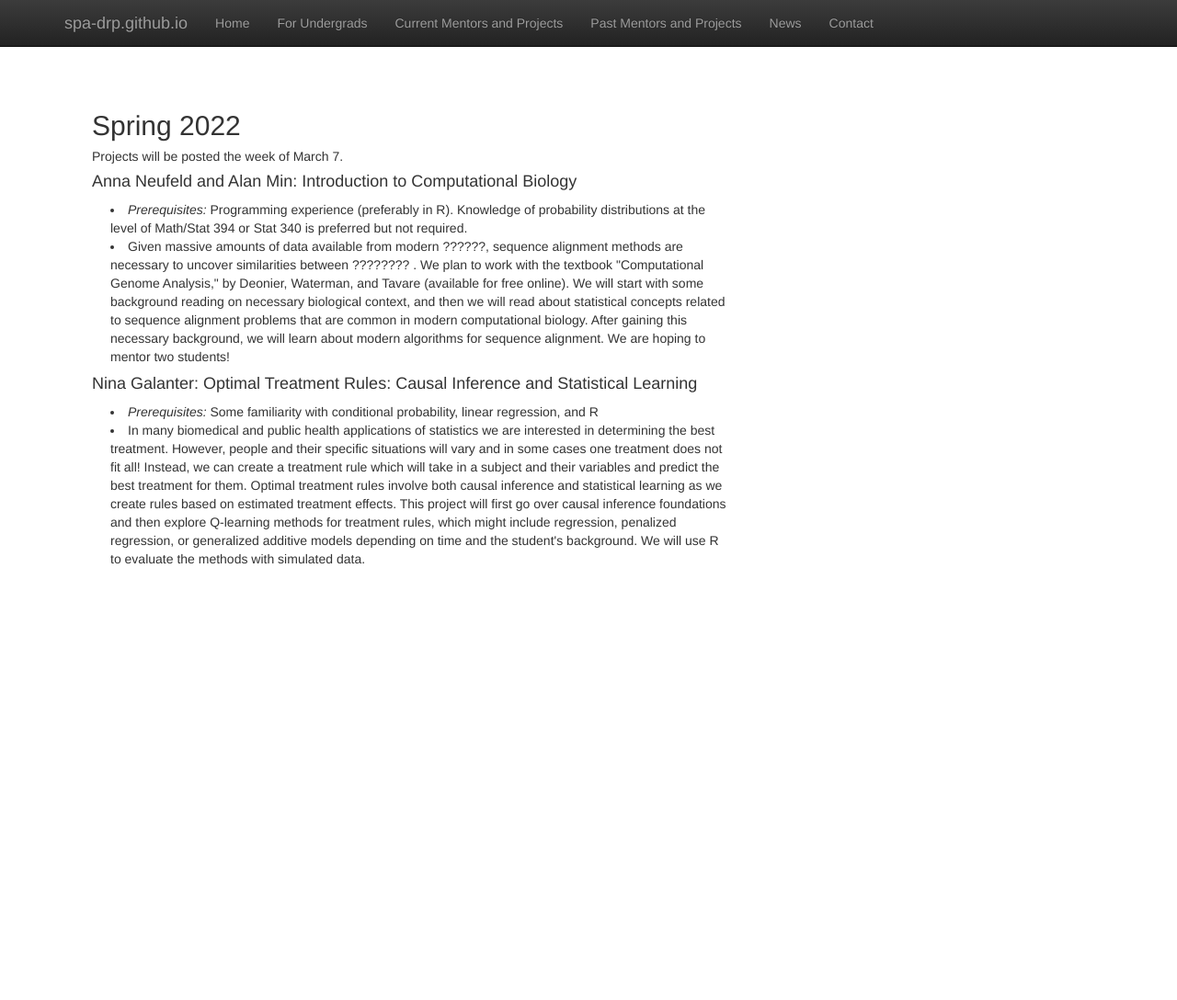
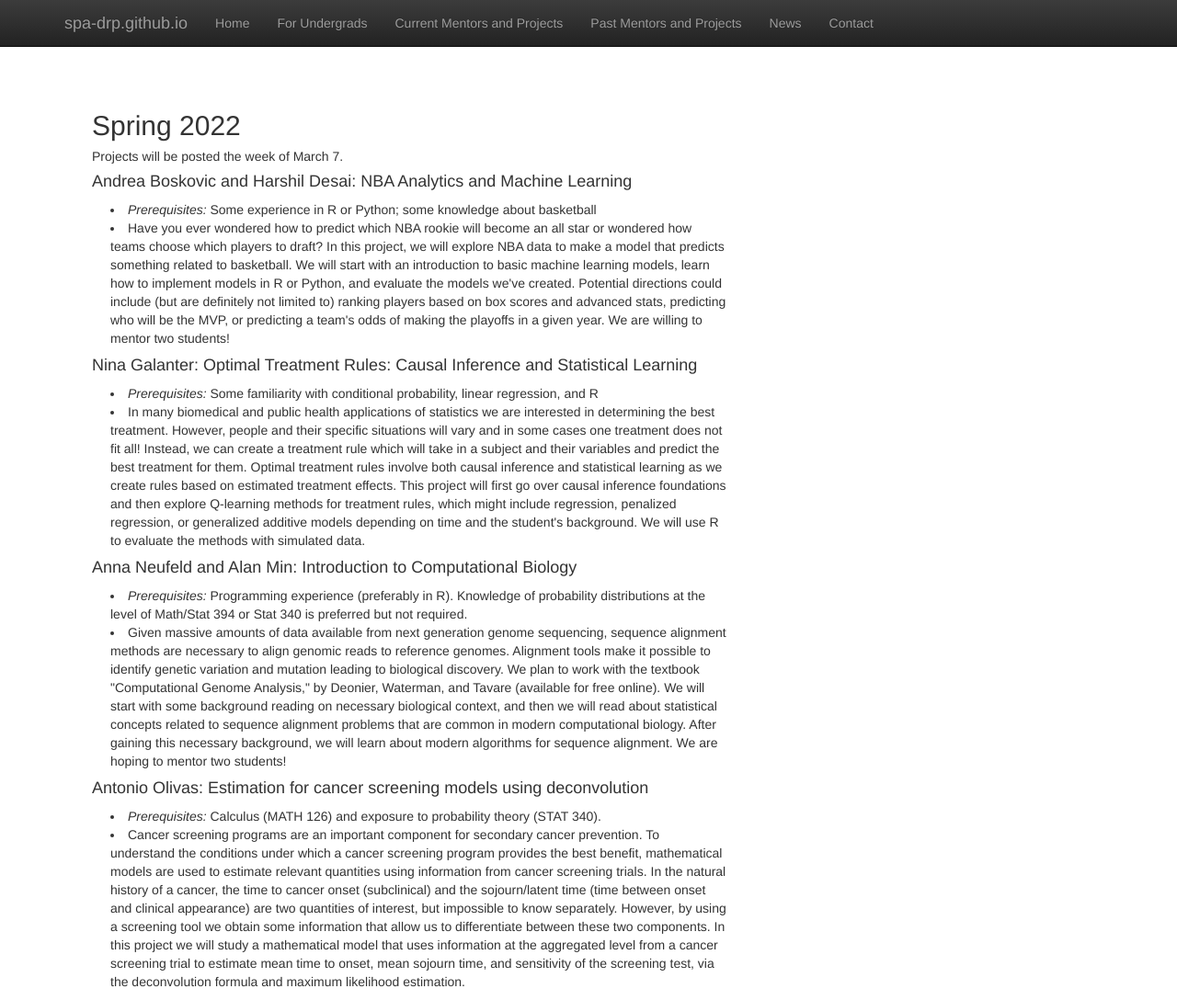
Before and after one commit to SPA-DRP/spa-drp.github.io, a Jekyll site: the page built from currentmentors.html, in a window 1280 px wide and 1088 px high. Shown: the whole window at 92% size. Built offline with Jekyll 4.4.1, drawn with Linux system fonts in a browser that asks for light colours; nearby versions of some CDN libraries; library files that are not in the unit come from our copies.

Commit message:
alan anna fix

```diff
--- a/currentmentors.html
+++ b/currentmentors.html
@@ -9,19 +9,19 @@ title:  'Mentors and Project Descriptions: Winter 2022'
 
 <h5> Projects will be posted the week of March 7. </h5>
 
-
-<h4> Anna Neufeld and Alan Min: Introduction to Computational Biology</h4>
+ <h4> Andrea Boskovic and Harshil Desai: NBA Analytics and Machine Learning
+</h4>
   <p class="content" style="padding:0px;margin:0px 20px 0px;">
       <li style="padding:0px;margin:0px 20px 0px;"> <i> Prerequisites: </i>
-Programming experience (preferably in R). Knowledge of probability distributions at the level of Math/Stat 394 or Stat 340 is preferred but not required.
+    Some experience in R or Python; some knowledge about basketball
   </li>
   <li style="padding:0px;margin:0px 20px 0px;">
-    Given massive amounts of data available from modern ??????, sequence alignment methods are necessary to uncover similarities between ???????? .
-We plan to work with the textbook "Computational Genome Analysis," by Deonier, Waterman, and Tavare (available for free online). We will start with some background reading on necessary biological context, and then we will read about statistical concepts related to sequence alignment problems that are common in modern computational biology. After gaining this necessary background, we will learn about modern algorithms for sequence alignment. We are hoping to mentor two students!
+Have you ever wondered how to predict which NBA rookie will become an all star or wondered how teams choose which players to draft? In this project, we will explore NBA data to make a model that predicts something related to basketball. We will start with an introduction to basic machine learning models, learn how to implement models in R or Python, and evaluate the models we've created. Potential directions could include (but are definitely not limited to) ranking players based on box scores and advanced stats, predicting who will be the MVP, or predicting a team's odds of making the playoffs in a given year. We are willing to mentor two students!
   </li>
   </p>
 
-  <h4> Nina Galanter: Optimal Treatment Rules: Causal Inference and Statistical Learning
+
+ <h4> Nina Galanter: Optimal Treatment Rules: Causal Inference and Statistical Learning
 </h4>
   <p class="content" style="padding:0px;margin:0px 20px 0px;">
       <li style="padding:0px;margin:0px 20px 0px;"> <i> Prerequisites: </i>
@@ -32,5 +32,29 @@ We plan to work with the textbook "Computational Genome Analysis," by Deonier, W
   </li>
   </p>
 
+<h4> Anna Neufeld and Alan Min: Introduction to Computational Biology</h4>
+  <p class="content" style="padding:0px;margin:0px 20px 0px;">
+      <li style="padding:0px;margin:0px 20px 0px;"> <i> Prerequisites: </i>
+Programming experience (preferably in R). Knowledge of probability distributions at the level of Math/Stat 394 or Stat 340 is preferred but not required.
+  </li>
+  <li style="padding:0px;margin:0px 20px 0px;">
+   Given massive amounts of data available from next generation genome sequencing, sequence alignment methods are necessary to align genomic reads to reference genomes. Alignment tools make it possible to identify genetic variation and mutation leading to biological discovery.
+We plan to work with the textbook "Computational Genome Analysis," by Deonier, Waterman, and Tavare (available for free online). We will start with some background reading on necessary biological context, and then we will read about statistical concepts related to sequence alignment problems that are common in modern computational biology. After gaining this necessary background, we will learn about modern algorithms for sequence alignment. We are hoping to mentor two students!
+  </li>
+  </p>
+
+
+  <h4> Antonio Olivas:  Estimation for cancer screening models using deconvolution
+</h4>
+  <p class="content" style="padding:0px;margin:0px 20px 0px;">
+      <li style="padding:0px;margin:0px 20px 0px;"> <i> Prerequisites: </i>
+   Calculus (MATH 126) and exposure to probability theory (STAT 340).
+  </li>
+  <li style="padding:0px;margin:0px 20px 0px;">
+ Cancer screening programs are an important component for secondary cancer prevention. To understand the conditions under which a cancer screening program provides the best benefit, mathematical models are used to estimate relevant quantities using information from cancer screening trials.
+In the natural history of a cancer, the time to cancer onset (subclinical) and the sojourn/latent time (time between onset and clinical appearance) are two quantities of interest, but impossible to know separately.  However, by using a screening tool we obtain some information that allow us to differentiate between these two components.
+In this project we will study a mathematical model that uses information at the aggregated level from a cancer screening trial to estimate mean time to onset, mean sojourn time, and sensitivity of the screening test, via the deconvolution formula and maximum likelihood estimation.
+  </li>
+  </p>
 
 </div>
```
